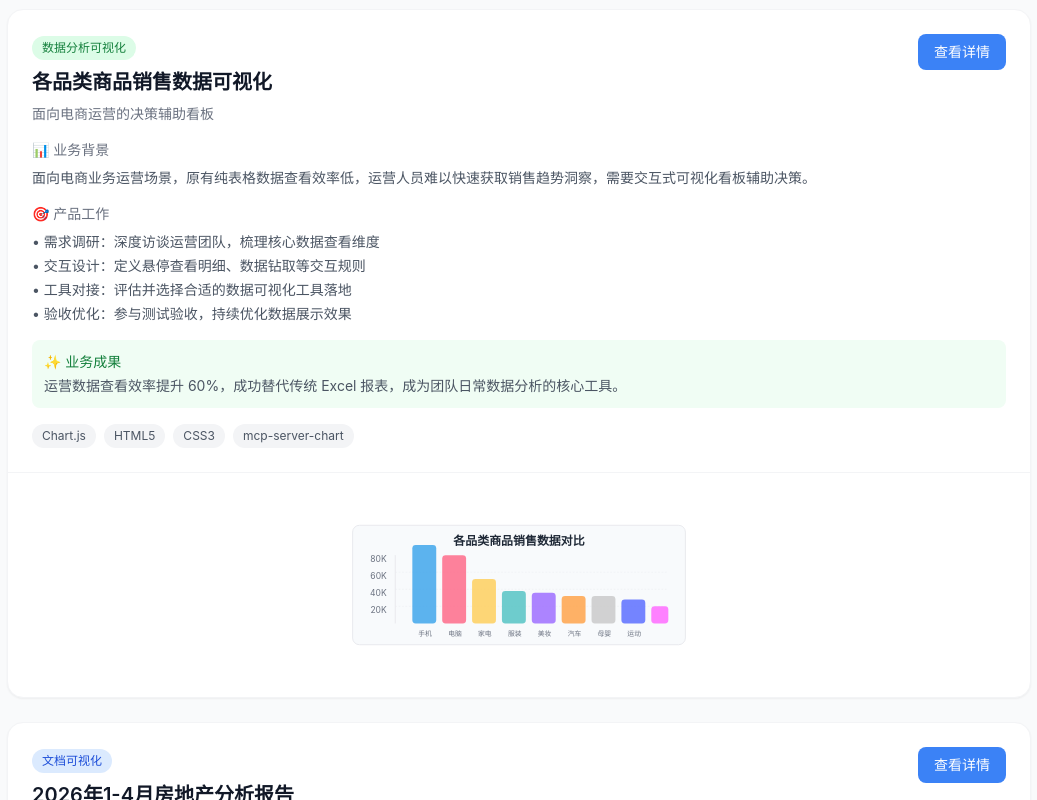
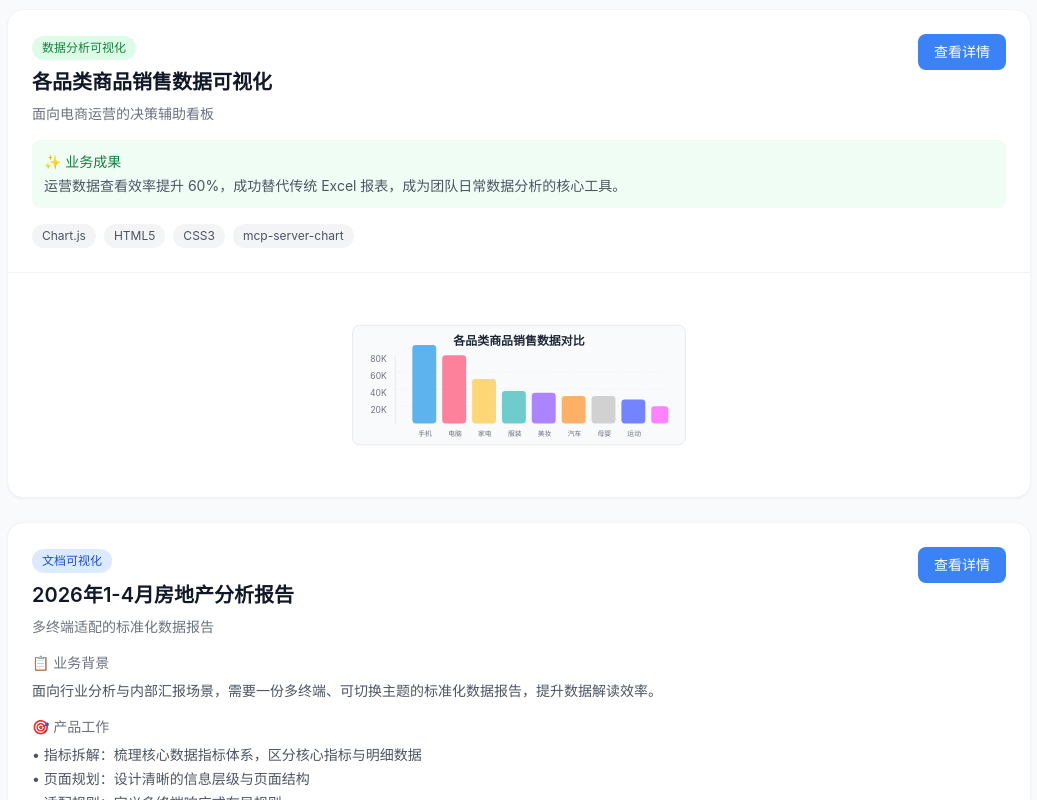
Before and after one commit to Siebel-jia/productManager, a plain HTML site: page index.html in a window 1280 px wide. Shown: the part 1064-1864 px from the top of the page, without its empty margins (121-1158 px from the left). Drawn offline with nearby package versions, Linux system fonts and the light colour scheme.

Commit message:
精简数据可视化项目描述，修复导航栏当前页面高亮

```diff
--- a/index.html
+++ b/index.html
@@ -62,7 +62,7 @@
                 <span class="font-semibold text-lg">作品集</span>
             </div>
             <div class="flex items-center gap-6">
-                <a href="#" class="text-sm text-gray-600 dark:text-gray-300 hover:text-primary-600 dark:hover:text-primary-400 transition-colors">个人信息</a>
+                <a href="#" class="text-sm font-medium text-primary-600 dark:text-primary-400">个人信息</a>
                 <a href="sales_category_chart.html" target="_blank" class="text-sm text-gray-600 dark:text-gray-300 hover:text-primary-600 dark:hover:text-primary-400 transition-colors">数据分析可视化</a>
                 <a href="2026年1-4月房地产分析报告.html" target="_blank" class="text-sm text-gray-600 dark:text-gray-300 hover:text-primary-600 dark:hover:text-primary-400 transition-colors">文档可视化</a>
                 <a href="https://siebel-jia.github.io/figma/" target="_blank" class="text-sm text-gray-600 dark:text-gray-300 hover:text-primary-600 dark:hover:text-primary-400 transition-colors">Figma前端页面</a>
@@ -266,21 +266,6 @@
                                 <a href="sales_category_chart.html" target="_blank" class="px-4 py-2 bg-primary-500 hover:bg-primary-600 text-white text-sm font-medium rounded-lg transition-colors">
                                     查看详情
                                 </a>
-                            </div>
-                            <!-- 背景 -->
-                            <div class="mb-4">
-                                <h4 class="text-sm font-medium text-gray-500 dark:text-gray-300 mb-2">📊 业务背景</h4>
-                                <p class="text-gray-600 dark:text-gray-300 text-sm">面向电商业务运营场景，原有纯表格数据查看效率低，运营人员难以快速获取销售趋势洞察，需要交互式可视化看板辅助决策。</p>
-                            </div>
-                            <!-- 产品工作 -->
-                            <div class="mb-4">
-                                <h4 class="text-sm font-medium text-gray-500 dark:text-gray-300 mb-2">🎯 产品工作</h4>
-                                <ul class="text-gray-600 dark:text-gray-300 text-sm space-y-1">
-                                    <li>• 需求调研：深度访谈运营团队，梳理核心数据查看维度</li>
-                                    <li>• 交互设计：定义悬停查看明细、数据钻取等交互规则</li>
-                                    <li>• 工具对接：评估并选择合适的数据可视化工具落地</li>
-                                    <li>• 验收优化：参与测试验收，持续优化数据展示效果</li>
-                                </ul>
                             </div>
                             <!-- 成果 -->
                             <div class="mb-4 p-3 rounded-lg bg-green-50 dark:bg-green-900/20">
```
